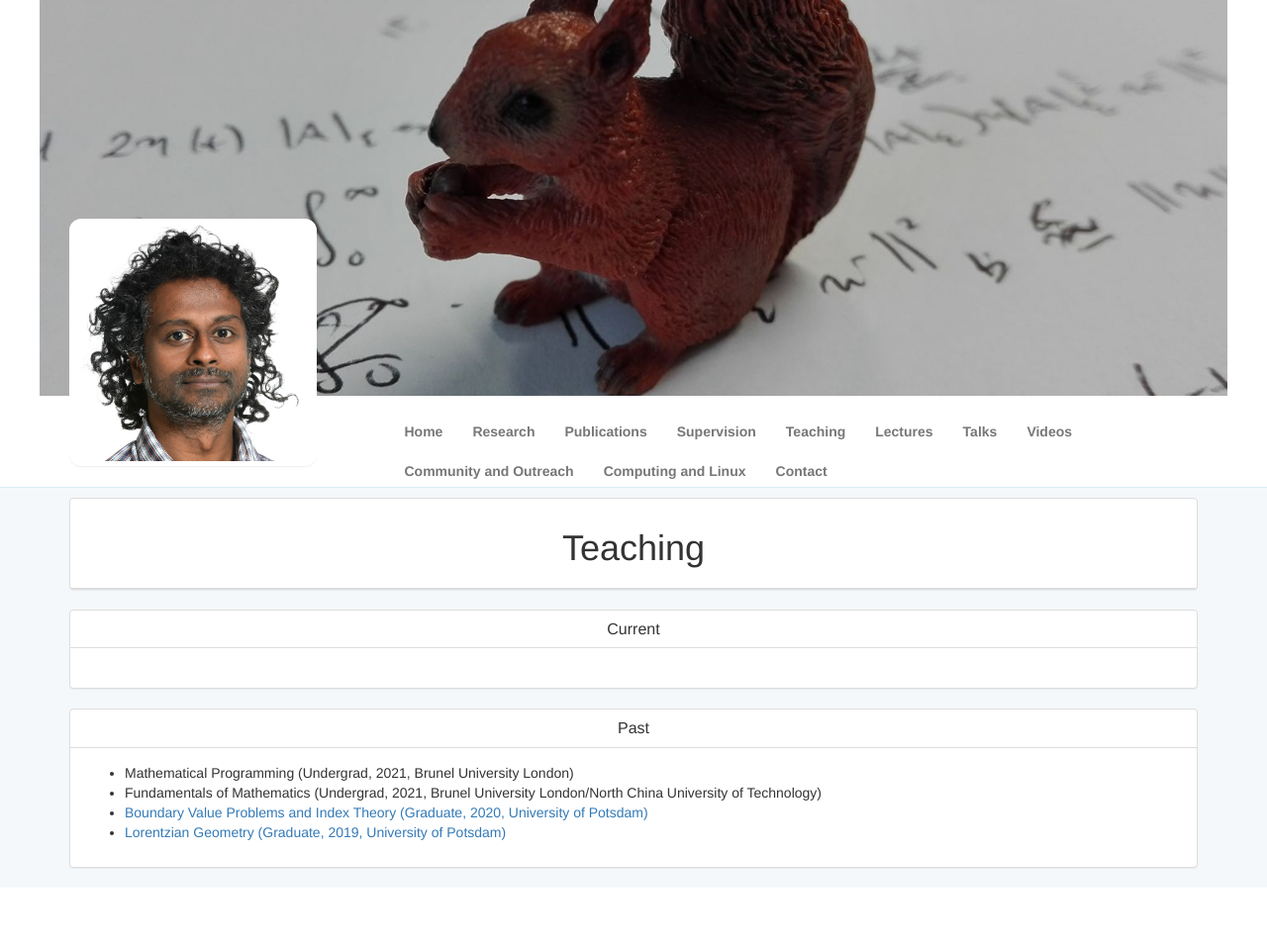
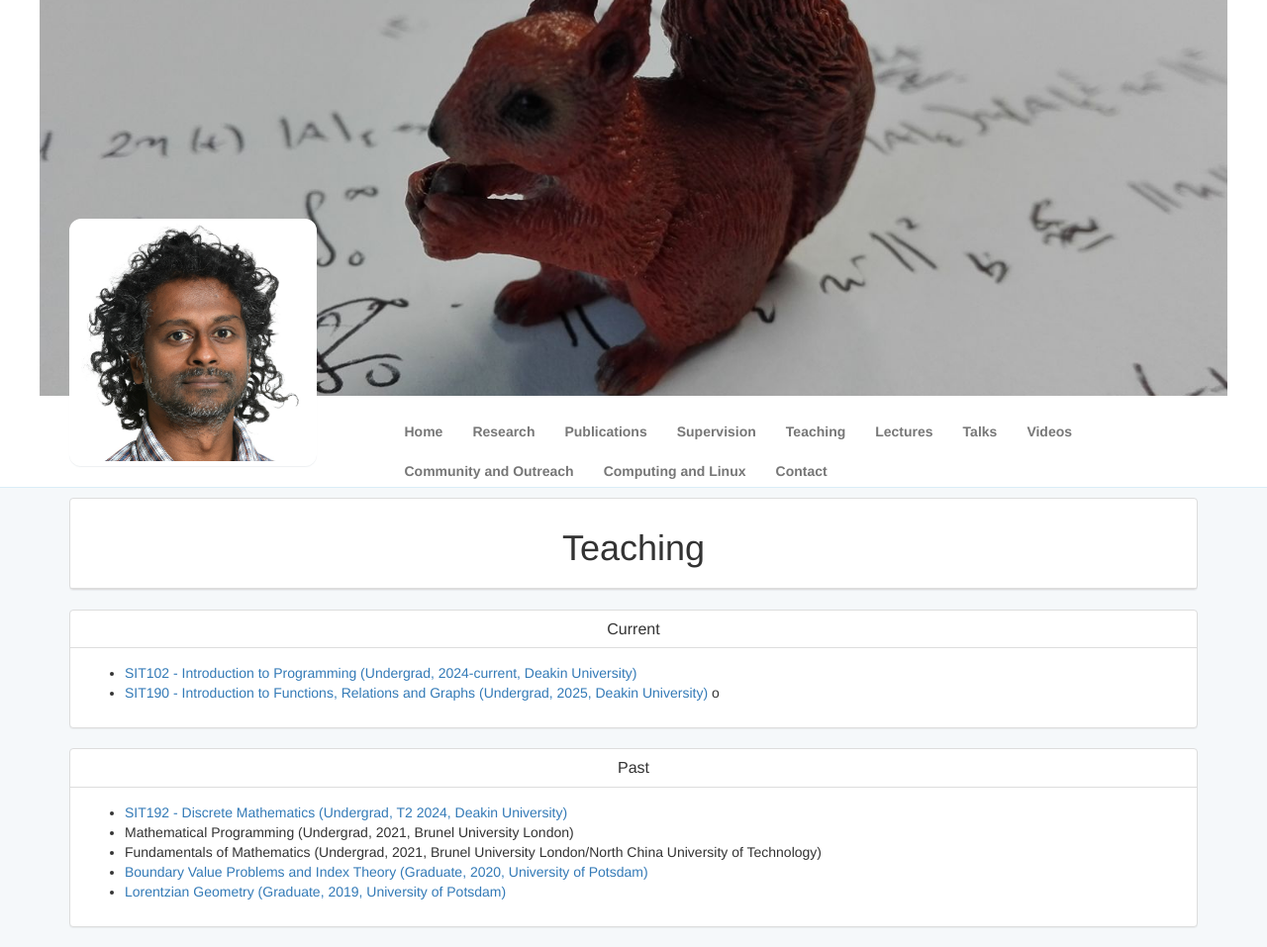
Before and after one commit to lashi-bandara/lashi-bandara.github.io, a Jekyll site: the page built from toc/teaching/index.html, in a window 1280 px wide. Shown: the whole page at 99% size. Built offline with Jekyll 4.4.1, drawn with Linux system fonts in a browser that asks for light colours; before the commit the page ends 900 px from its top, so only the background shows below that.

Commit message:
updated teaching

```diff
--- a/toc/teaching/index.html
+++ b/toc/teaching/index.html
@@ -10,7 +10,9 @@ description: "Lashi Bandara - Teaching"
   </div>
   <div class="panel-body">
     <ul>
-    </ul>
+	<li> <a href="https://handbook.deakin.edu.au/courses-search/unit.php?unit=SIT102&year=2025"> SIT102 - Introduction to Programming (Undergrad, 2024-current, Deakin University)</a>
+	<li> <a href="https://handbook.deakin.edu.au/courses-search/unit.php?unit=SIT190&year=2025">SIT190 - Introduction to Functions, Relations and Graphs (Undergrad, 2025, Deakin University)</a>
+    o</ul>
   </div>
 </div>
 
@@ -21,6 +23,7 @@ description: "Lashi Bandara - Teaching"
   </div>
   <div class="panel-body">
     <ul>
+	<li> <a href="https://handbook.deakin.edu.au/courses-search/unit.php?unit=SIT192&year=2025">SIT192 - Discrete Mathematics (Undergrad, T2 2024, Deakin University)</a>
       <li>Mathematical Programming (Undergrad, 2021, Brunel University London)</li>
       <li>Fundamentals of Mathematics (Undergrad, 2021, Brunel University London/North China University of Technology)</li>
       <li><a href="https://www.math.uni-potsdam.de/en/professuren/geometrie/lehre/sommersemester-2021/translate-to-english-vorlesung-boundary-value-problems-and-index-theory">Boundary Value Problems and Index Theory (Graduate, 2020,  University of Potsdam)</a></li>
```
